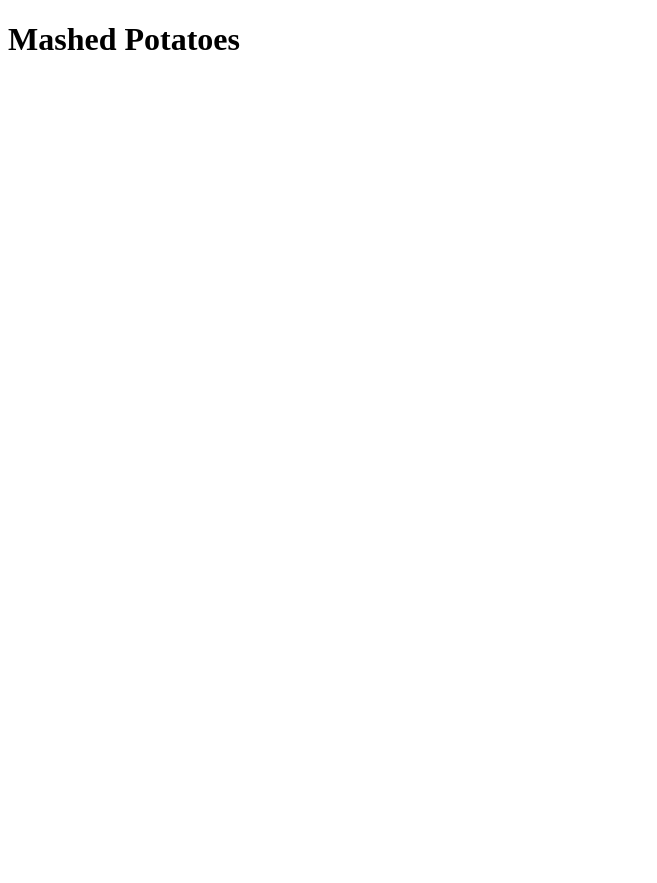
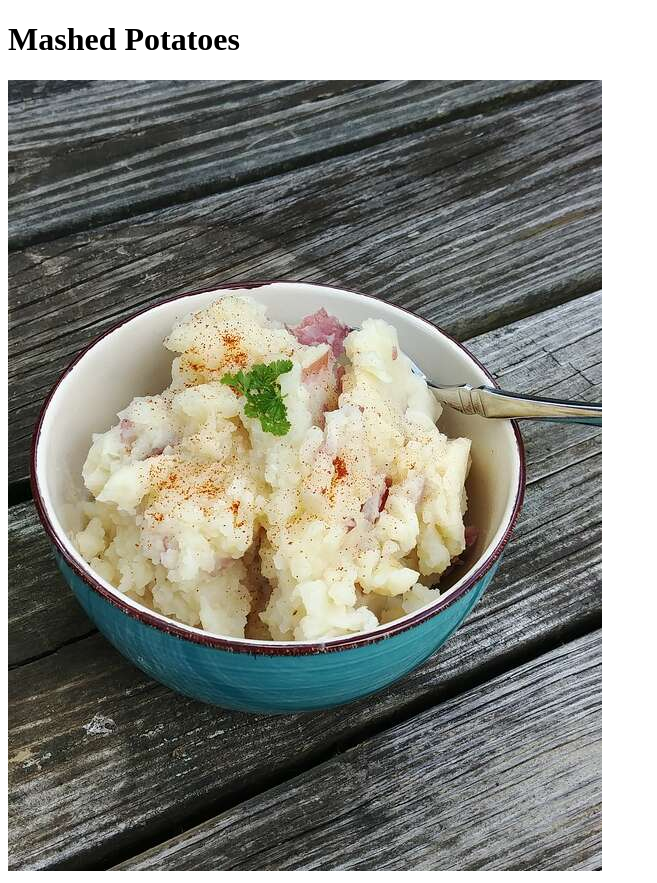
Before and after one commit to robinson468/odin-recipes, a plain HTML site: page recipes/mash.html in a window 1280 px wide. Shown: the whole page, without its empty margins (0-657 px from the left). Before the commit the page ends 800 px from the top, so only its background shows below. Drawn offline with Linux system fonts and the light colour scheme.

Commit message:
Add image to mash.html

```diff
--- a/recipes/mash.html
+++ b/recipes/mash.html
@@ -8,5 +8,7 @@
 </head>
 <body>
     <h1>Mashed Potatoes</h1>
+    <img src="images/mash.jpeg" alt="Fluffy Mashed Potatoes!">
+
 </body>
 </html>
```
